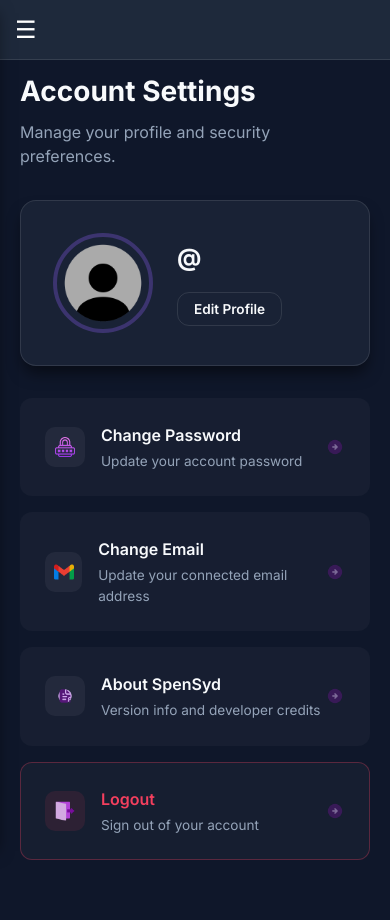
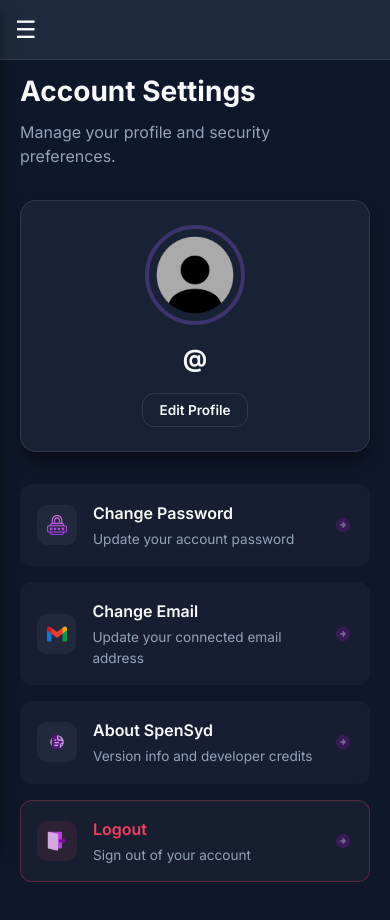
Before and after one commit to Syddevv/SpenSyd, a React (Vite) app in the folder client/: page /settings in a window 390 px wide. Shown: the top 920 px of the page. Built offline with nearby package versions, Linux system fonts and the light colour scheme.

Commit message:
fix: user gmail text overlapping

```diff
--- a/client/src/styles/Settings.css
+++ b/client/src/styles/Settings.css
@@ -29,6 +29,8 @@
   gap: 24px;
   padding: 32px;
   margin-bottom: 32px;
+  width: 100%;
+  box-sizing: border-box;
 }
 
 .profile-img-large {
@@ -37,16 +39,29 @@
   border-radius: 50%;
   object-fit: cover;
   border: 4px solid rgba(139, 92, 246, 0.3);
+  flex-shrink: 0; /* Prevent image from squishing */
+}
+
+.profile-info-large {
+  flex: 1; /* Take remaining width */
+  min-width: 0; /* Critical for text wrapping in flex containers */
 }
 
 .profile-info-large h3 {
   font-size: 1.5rem;
   color: var(--text-main);
   margin-bottom: 4px;
+  white-space: nowrap;
+  overflow: hidden;
+  text-overflow: ellipsis;
 }
 
 .profile-info-large p {
   color: var(--text-muted);
+  /* Force long emails to wrap to the next line */
+  overflow-wrap: anywhere;
+  word-break: break-word;
+  line-height: 1.4;
 }
 
 /* Controls Grid */
@@ -122,3 +137,28 @@
   background: var(--bg-surface);
   border: 1px solid var(--border-glass);
 }
+
+/* Mobile Responsive Adjustments */
+@media (max-width: 480px) {
+  .profile-section {
+    flex-direction: column;
+    text-align: center;
+    padding: 24px 16px;
+    gap: 16px;
+  }
+
+  .profile-info-large {
+    width: 100%;
+    display: flex;
+    flex-direction: column;
+    align-items: center;
+  }
+
+  .profile-info-large p {
+    font-size: 0.9rem;
+  }
+
+  .setting-item {
+    padding: 16px;
+  }
+}
```
